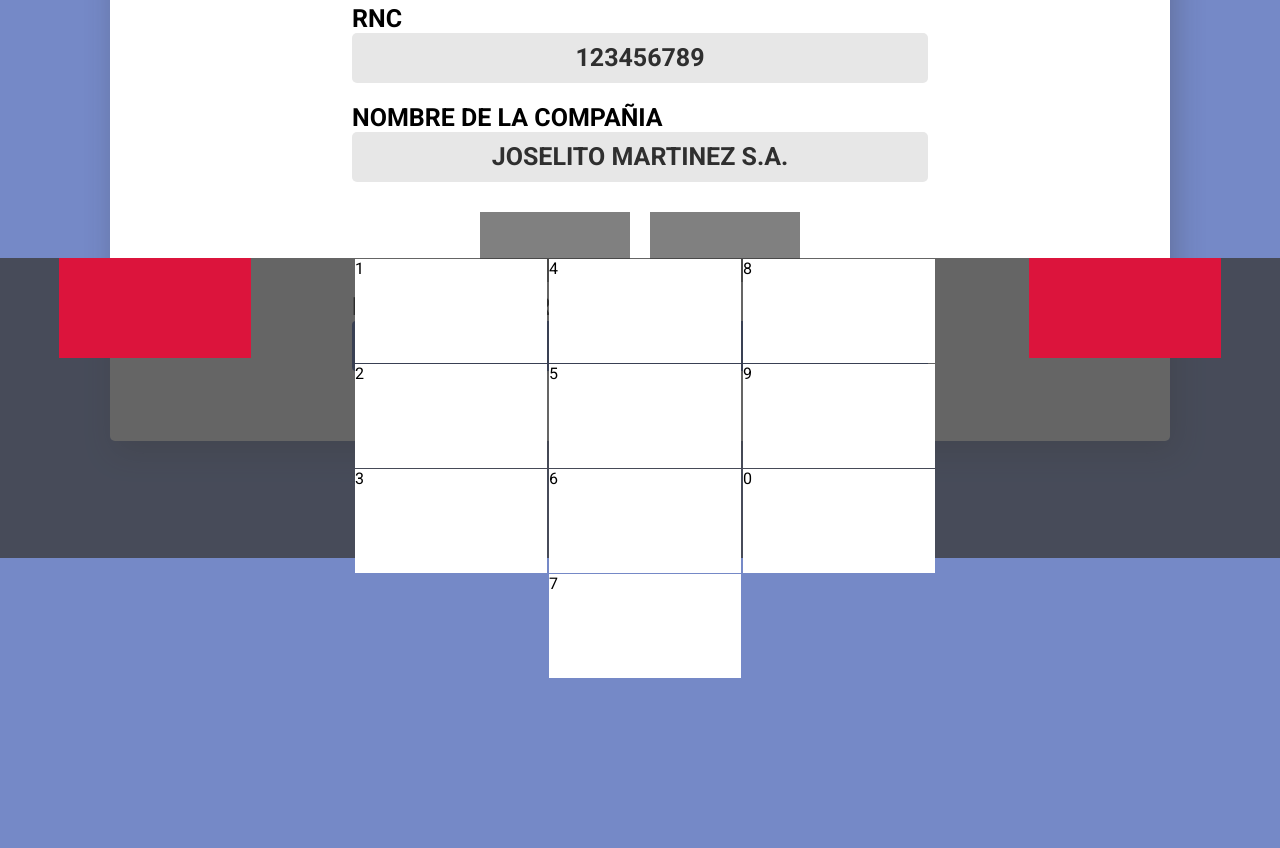
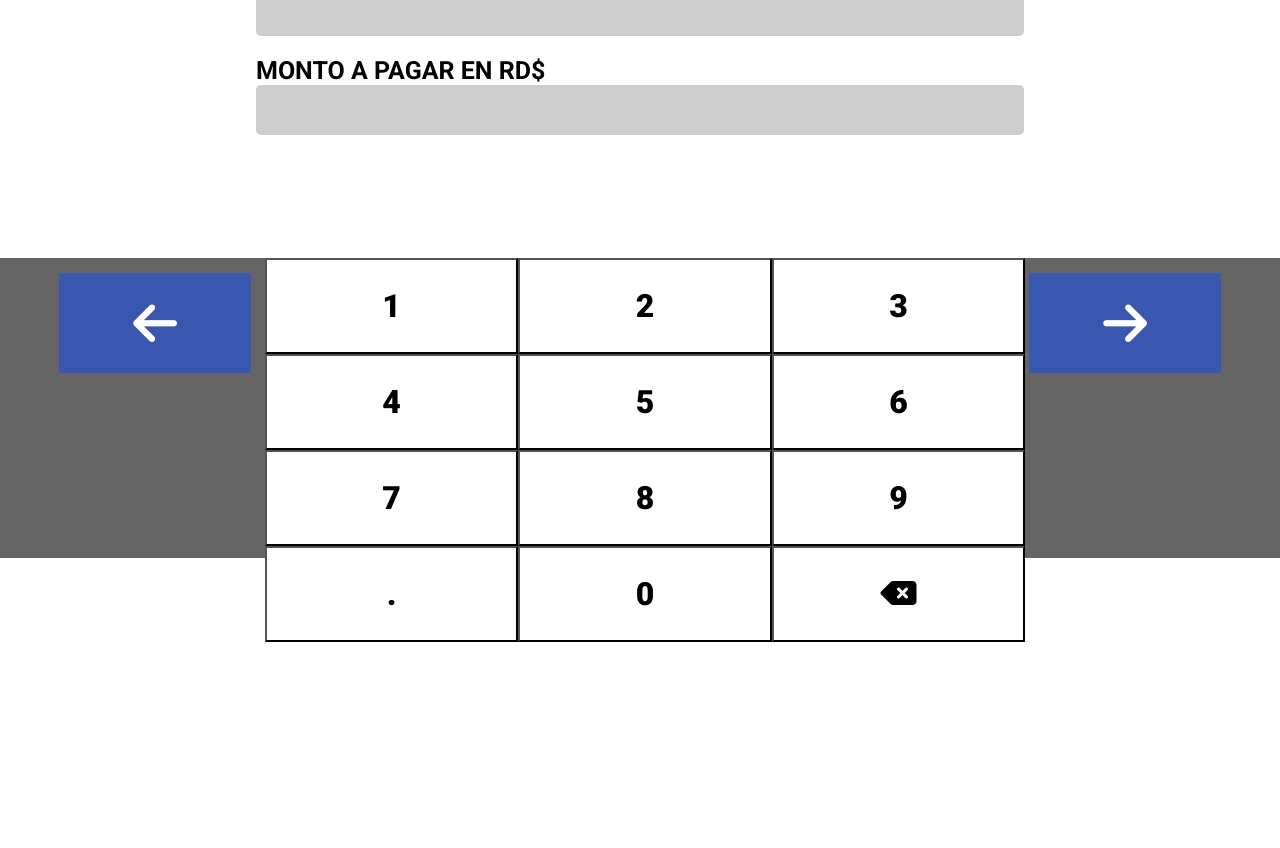
Before and after one commit to inverisaps/NCF_FRONEND_PROJECT, a plain HTML site: page index.html in a window 1280 px wide. Shown: the part 142-990 px from the top of the page. Drawn offline with Linux system fonts and the light colour scheme.

Commit message:
Disenio completo, sin javascript

```diff
--- a/css/app.css
+++ /dev/null
@@ -1,126 +0,0 @@
-/* ---------- GENERAL ---------- */
-* {
-  box-sizing: inherit;
-}
-
-html {
-  box-sizing: border-box;
-}
-
-body {
-  background-color: #c0c0c0;
-  font-family: 'Varela Round', sans-serif;
-  line-height: 1.5;
-  margin: 0;
-  min-block-size: 100vh;
-  padding: 5vmin;
-}
-
-h2 {
-  font-size: 1.75rem;
-}
-
-input {
-  background-image: none;
-  border: none;
-  font: inherit;
-  margin: 0;
-  padding: 0;
-  transition: all 0.3s;
-}
-
-svg {
-  height: auto;
-  max-width: 100%;
-  vertical-align: middle;
-}
-
-/* ---------- ALIGN ---------- */
-.align {
-  display: grid;
-  place-items: center;
-}
-
-/* ---------- BUTTON ---------- */
-
-.button {
-  background-color: #33cc77;
-  color: #fff;
-  padding: 0.25em 1.5em;
-}
-
-.button:focus,
-.button:hover {
-  background-color: #28ad63;
-}
-
-/* ---------- ICONS ---------- */
-.icons {
-  display: none;
-}
-
-.icon {
-  fill: currentcolor;
-  display: inline-block;
-  height: 1em;
-  width: 1em;
-}
-
-/* ---------- LOGIN ---------- */
-.login {
-  width: 400px;
-}
-
-.login__header {
-  background-color: #f95252;
-  border-top-left-radius: 1.25em;
-  border-top-right-radius: 1.25em;
-  color: #fff;
-  padding: 1.25em 1.625em;
-}
-
-.login__header :first-child {
-  margin-top: 0;
-}
-
-.login__header :last-child {
-  margin-bottom: 0;
-}
-
-.login h2 .icon {
-  margin-right: 14px;
-}
-
-.login__form {
-  background-color: #fff;
-  border-bottom-left-radius: 1.25em;
-  border-bottom-right-radius: 1.25em;
-  color: #777;
-  display: grid;
-  gap: 0.875em;
-  padding: 1.25em 1.625em;
-}
-
-.login input {
-  border-radius: 0.1875em;
-}
-
-.login input[id="rnc"],
-.login input[type="Nombre"],
-.login input[type="Fecha"],
-.login input[id="Monto"] {
-  background-color: #eee;
-  color: #777;
-  padding: 0.25em 0.625em;
-  width: 100%;
-}
-
-.login input[type="submit"] {
-  display: block;
-  margin: 0 auto;
-}
-.login input[id="Validador"] {
-  display: block;
-  margin: 5 auto;
-
-}
--- a/css/style.css
+++ b/css/style.css
@@ -1,46 +1,43 @@
 * {
   padding: 0px;
   margin: 0px;
-    font-family: 'Roboto', sans-serif;
+  font-family: "Roboto", sans-serif;
+}
+body {
 
 
-}
-body{
-    background: #3a57afb2;
-    height: 300vh;
+  overflow-y: hidden;
 }
 .form {
-    width: 75%;
-
+  width: 100%;
   background: white;
-    margin: 10px auto;
+  height: 300vh;
+ margin: 0px;
   border-radius: 5px;
   -webkit-box-shadow: 5px 10px 30px rgba(49, 49, 49, 0.287);
-    padding: 50px;
+
 }
 label {
   color: #3b3b3b;
-    font-weight:600;
-    color:black;
-    font-size:25px;
+  font-weight: 600;
+  color: black;
+  font-size: 25px;
 }
 
 .input {
-    background-color: #e7e7e7;
+  background-color: #cecece;
   width: 75%;
   height: 40px;
   border-radius: 5px;
-    font-size:25px;
+  font-size: 25px;
   text-align: center;
-    color:rgb(47, 47, 47);
-    font-weight:600;
+  color: rgb(47, 47, 47);
+  font-weight: 600;
   padding-top: 10px;
-
 }
 
 .one {
-
-    margin-left:20%;
+  margin-left: 20%;
   margin-bottom: 20px;
 }
 
@@ -51,64 +48,117 @@ h2 {
   color: #3a57af;
   font-size: 35px;
 }
-
 .selected {
 background-color: #3a57af;
 -webkit-border-radius: 4px 0px 0px 4px;
 -moz-border-radius: 4px 0px 0px 4px;
  border-radius: 4px 0px 0px 4px;
  color: white;
-    -webkit-box-shadow: 1px 2px 5px rgba(0,0,0,.09);
-    -moz-box-shadow: 1px 2px 5px rgba(0,0,0,.09);
-    box-shadow: 1px 2px 5px rgba(0,0,0,.09);
+ -webkit-box-shadow: 1px 2px 5px rgba(0, 0, 0, 0.09);
+  -moz-box-shadow: 1px 2px 5px rgba(0, 0, 0, 0.09);
+  box-shadow: 1px 2px 5px rgba(0, 0, 0, 0.09);
   border: solid 0px #cbc9c9;
+
+}
+
+.metodo-pago {
+  display: flex;
+  justify-content: center;
 }
 
 
-  .metodo-pago{
+
+.teclado {
   display: flex;
   justify-content: center;
-
-}
-.pago {
-    width: 150px;
-    height: 70px;
-    background: gray;
-    margin:10px;
-}
-.teclado{
-    display: flex;
-    justify-content: center;
-
   position: fixed;
   top: 50%;
   width: 100%;
   height: 300px;
   background: rgba(58, 58, 58, 0.781);
+}
 
-}
 .keyboard {
   width: 60%;
-    height: 100px;
+
   display: flex;
   justify-content: center;
   margin-left: 10px;
+}
+
+.colum-button {
+  margin: 0px;
+  padding: 0px;
+  width: 33%;
+  height: 300px;
+}
+
+.keyboard .div {
+  width: 100%;
+  height: 12vh;
+  margin: 0px;
+  font-size: xx-large;
+  font-weight: 900;
+  background: rgb(255, 255, 255);
+}
+.button {
+  width: 15%;
+  height: 100px;
+  background: #3a57af;
+  color: white;
+  font-size: 50px;
+  display: flex;
+  align-items: center;
+  justify-content: center;
+  margin-top:15px;
+}
+
+.method-pay{
+    display: flex;
+    width: 60%;
+justify-content: center;
+}
+.pago {
+    width: 200px;
+    height: 100px;
+    background: rgb(195, 195, 195);
+    margin: 10px;
+    font-size:50px;
+    display: flex;
+    align-items: center;
+    justify-content: center;
+
+  }
+
+  .efectivo{
+      color: #3a57af;
+
+  }
+  .tarjeta {
+      color: #3a57af;
+  }
+  .pay-selected {
+    border: 5px solid #36c27c;
+  }
 
 
+
+
+
+
+
+
+
+
+
+
+
+
+
+
+
+
+
+.disable {
+    display: none;
 }
-.keyboard .div{
-    width: 12em;
-    height: 13vh;
-    background: rgb(255, 255, 255);
-    margin: 1px;
-}
-
-.div:focus {
-    background: rgb(110, 109, 109);
-}
-
-.button{
-    width: 15%;
-    height: 100px;
-    background: crimson;
-}
--- a/index.html
+++ b/index.html
@@ -8,67 +8,70 @@
   <link rel="stylesheet" href="css/style.css">
   <link rel="preconnect" href="https://fonts.gstatic.com">
 <link href="https://fonts.googleapis.com/css2?family=Roboto:ital,wght@0,100;0,300;0,400;0,500;0,700;0,900;1,100;1,300;1,400;1,500;1,700;1,900&display=swap" rel="stylesheet">
-  <title>FACTURACION</title>
+<script src="https://kit.fontawesome.com/4a3bc9cda7.js" crossorigin="anonymous"></script>
+<title>FACTURACION</title>
 </head>
 <body>
 
   <section class="teclado" id="teclado">
     <div class="back button">
+      <i class="fas fa-arrow-left"></i>
+    </div>
+    <div class="keyboard ">
 
-    </div>
-    <div class="keyboard">
-      <div>
-        <div class="div">1</div>
-        <div class="div">2</div>
-        <div class="div">3</div>
+      <div class="colum-button">
+        <button class="div">1</button>
+        <button class="div">4</button>
+        <button class="div">7</button>
+        <button class="div">.</button>
       </div>
-      <div>
-        <div class="div">4</div>
-        <div class="div">5</div>
-        <div class="div">6</div>
-        <div class="div">7</div>
+      <div class="colum-button">
+        <button class="div">2</button>
+        <button class="div">5</button>
+        <button class="div">8</button>
+        <button class="div">0</button>
       </div>
-      <div>
-        <div class="div">8</div>
-        <div class="div">9</div>
-        <div class="div">0</div>
+      <div class="colum-button">
+        <button class="div">3</button>
+        <button class="div">6</button>
+        <button class="div">9</button>
+        <button class="div"><i class="fas fa-backspace"></i></button>
       </div>
     </div>
+    <div class="method-pay disable">
+      <div class="tarjeta pago" id="tarjeta-pago"><i class="fab fa-cc-visa"></i></div>
+      <div class="efectivo pago" id="efectivo-pago " ><i class="fas fa-money-bill-alt"></i></div>
+    </div>
     <div class="next button">
-
+      <i class="fas fa-arrow-right"></i>
     </div>
   </section>
 
   <section class="form">
-    <h2>GENERAR COMPROBANTE</h2>
+
     <div class="one">
       <label  for="">RNC</label>
-      <div  class="rnc input " id="rnc-input">
-      123456789
+      <div  class="rnc input selected" id="rnc-input">
+
       </div>
     </div>
 
-
     <div class="one">
     <label for="">NOMBRE DE LA COMPAÑIA</label>
-    <div class="nombre input" id="nombre-input">
-      JOSELITO MARTINEZ S.A.
+    <div style="font-size: 20px;" class="nombre input" id="nombre-input">
+
     </div>
   </div>
-    <div class="metodo-pago">
-      <div class="efectivo pago" id="efectivo-pago"></div>
-      <div class="tarjeta pago" id="tarjeta-pago" ></div>
-    </div>
 
   <div class="one">
     <label for="">MONTO A PAGAR EN RD$</label>
-    <div class="nombre input selected" id="nombre-input">
-    RD$  223,500.00
+    <div class="nombre input" id="monto_input">
+
     </div>
   </div>
 
   </section>
   <script src="js/responsive.js"></script>
-
+  <script src="js/funtion.js"></script>
 </body>
 </html>
--- /dev/null
+++ b/js/funtion.js
@@ -0,0 +1,5 @@
+var rnc_input = document.querySelector('#rnc-input');
+
+var nombre_input =  document.querySelector('#nombre-input');
+
+var monto_input = document.querySelector('#monto_input');
--- a/js/responsive.js
+++ b/js/responsive.js
@@ -2,8 +2,11 @@
 document.addEventListener("DOMContentLoaded", function(event) {
   let heightKeyboard = screen.height * 0.5;
   let teclado = document.getElementById('teclado');
-
   teclado.style.height = heightKeyboard + "px";
+  });
 
 
-  });
+
+  function klk(){
+   scroll(0,150);
+  }
```
Also changed, not shown: App.html (+1 -1 lines). Lines whose indentation alone changed are shown as unchanged.
